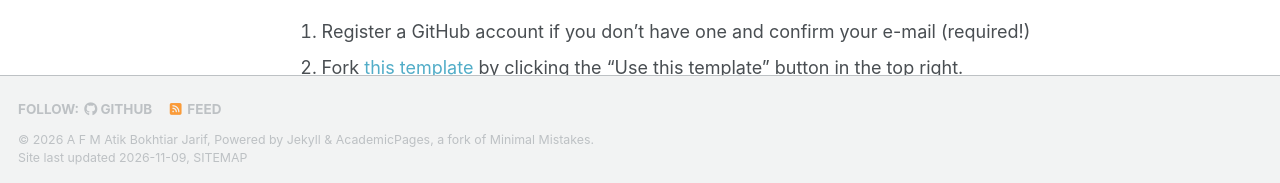
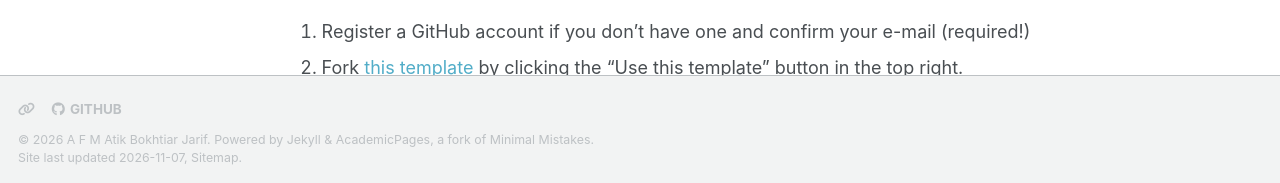
Before and after one commit to afmjarif/afmjarif.github.io, a Jekyll site: the page built from _pages/about.md, in a window 1280 px wide and 900 px high, scrolled down 556 px. Shown: the part 714-897 px from the top of the window. Built offline with Jekyll 4.4.1, drawn with Linux system fonts in a browser that asks for light colours; a script bundle is joined from its source files by our own code; a style sheet for code colours, icons or effects is not loaded.

Commit message:
Update footer.html

```diff
--- a/_includes/footer.html
+++ b/_includes/footer.html
@@ -1,25 +1,28 @@
-{% include base_path %}
-
-{% if site.author.github or site.author.bitbucket or site.atom_feed.hide != true %}
 <div class="page__footer-follow">
   <ul class="social-icons">
-    {% if site.data.ui-text[site.locale].follow_label %}
-      <li><strong>{{ site.data.ui-text[site.locale].follow_label }}</strong></li>
+    {% if site.data.navigation %}
+      {% for link in site.data.navigation %}
+        {% if link.url contains 'http' %}
+          {% assign domain = '' %}
+        {% else %}
+          {% assign domain = site.url | append: site.baseurl %}
+        {% endif %}
+        <li><a href="{{ domain }}{{ link.url }}" rel="nofollow noopener noreferrer"><i class="{{ link.icon | default: 'fas fa-link' }}" aria-hidden="true"></i> {{ link.title }}</a></li>
+      {% endfor %}
     {% endif %}
-    {% if site.author.github %}
-      <li><a href="https://github.com/{{ site.author.github }}"><i class="fab fa-github" aria-hidden="true"></i> GitHub</a></li>
-    {% endif %}
-    {% if site.author.bitbucket %}
-      <li><a href="https://bitbucket.org/{{ site.author.bitbucket }}"><i class="fab fa-bitbucket" aria-hidden="true"></i> Bitbucket</a></li>
-    {% endif %}
-    {% if site.atom_feed.hide != true %}
-    <li><a href="{% if site.atom_feed.path %}{{ site.atom_feed.path }}{% else %}{{ base_path }}/feed.xml{% endif %}"><i class="fa fa-fw fa-rss-square" aria-hidden="true"></i> {{ site.data.ui-text[site.locale].feed_label | default: "Feed" }}</a></li>
-    {% endif %}
+
+    <!-- Your Social Icons -->
+    {% if site.author.github %}<li><a href="https://github.com/{{ site.author.github }}" rel="nofollow noopener noreferrer"><i class="fab fa-fw fa-github" aria-hidden="true"></i> GitHub</a></li>{% endif %}
+    {% if site.author.facebook %}<li><a href="https://facebook.com/{{ site.author.facebook }}" rel="nofollow noopener noreferrer"><i class="fab fa-fw fa-facebook-square" aria-hidden="true"></i> Facebook</a></li>{% endif %}
+    {% if site.author.linkedin %}<li><a href="https://linkedin.com/in/{{ site.author.linkedin }}" rel="nofollow noopener noreferrer"><i class="fab fa-fw fa-linkedin" aria-hidden="true"></i> LinkedIn</a></li>{% endif %}
+    {% if site.author.instagram %}<li><a href="https://instagram.com/{{ site.author.instagram }}" rel="nofollow noopener noreferrer"><i class="fab fa-fw fa-instagram" aria-hidden="true"></i> Instagram</a></li>{% endif %}
+    {% if site.author.twitter %}<li><a href="https://x.com/{{ site.author.twitter }}" rel="nofollow noopener noreferrer"><i class="fab fa-fw fa-twitter" aria-hidden="true"></i> X / Twitter</a></li>{% endif %}
+    {% if site.author.youtube %}<li><a href="https://youtube.com/@{{ site.author.youtube }}" rel="nofollow noopener noreferrer"><i class="fab fa-fw fa-youtube" aria-hidden="true"></i> YouTube</a></li>{% endif %}
+    {% if site.author.medium %}<li><a href="{{ site.author.medium }}" rel="nofollow noopener noreferrer"><i class="fab fa-fw fa-medium" aria-hidden="true"></i> Medium</a></li>{% endif %}
   </ul>
 </div>
-{% endif %}
 
 <div class="page__footer-copyright">
-  &copy; {{ site.time | date: '%Y' }} {{ site.name | default: site.title }}, {{ site.data.ui-text[site.locale].powered_by | default: "Powered by" }} <a href="https://jekyllrb.com" rel="nofollow">Jekyll</a> &amp; <a href="https://github.com/academicpages/academicpages.github.io">AcademicPages</a>, a fork of <a href="https://mademistakes.com/work/minimal-mistakes-jekyll-theme/" rel="nofollow">Minimal Mistakes</a>.<br />
-  Site last updated {{ "now" | date: '%Y-%m-%d' }}, <a href="/sitemap/" style="text-transform: uppercase;">{{ site.data.ui-text[site.locale].site_map | default: "Sitemap" }}</a>
+  &copy; 2026 {{ site.author.name }}. Powered by <a href="https://jekyllrb.com" rel="nofollow">Jekyll</a> &amp; <a href="https://github.com/academicpages/academicpages.github.io" rel="nofollow">AcademicPages</a>, a fork of <a href="https://mademistakes.com/work/minimal-mistakes-jekyll-theme/" rel="nofollow">Minimal Mistakes</a>.<br/>
+  Site last updated 2026-11-07, <a href="{{ '/sitemap.xml' | relative_url }}">Sitemap</a>.
 </div>
```
